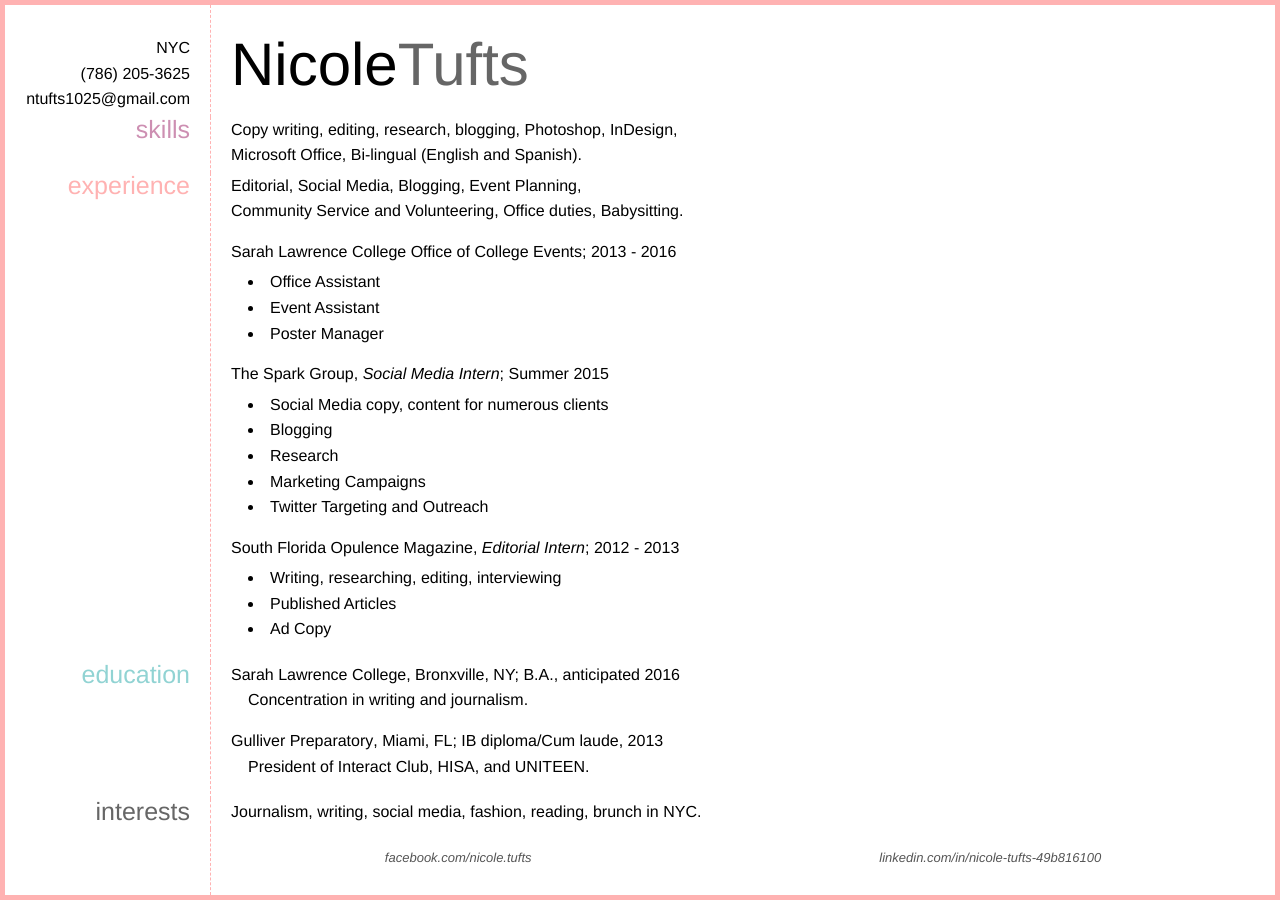
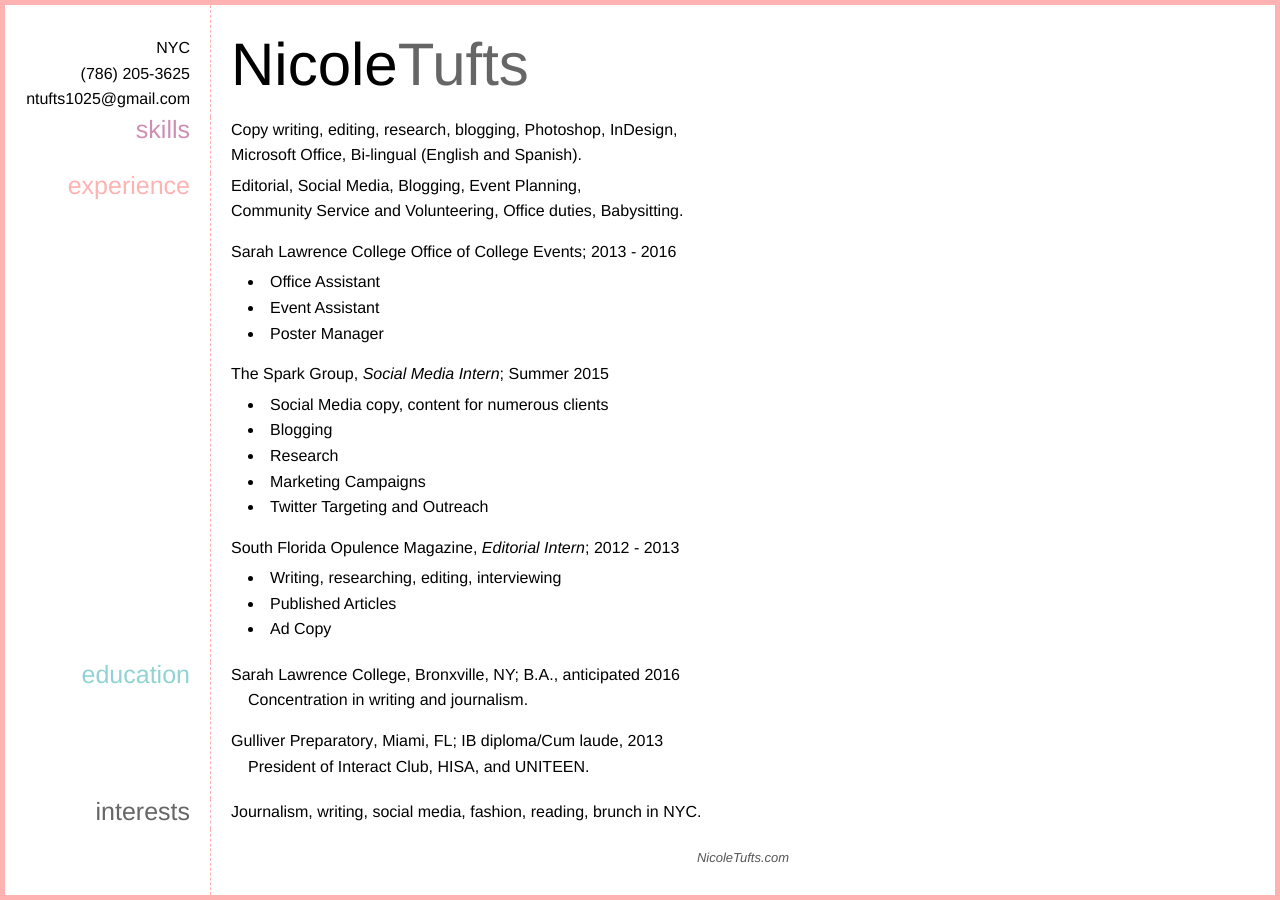
Before and after one commit to nicoletufts/nicoletufts.github.io, a Jekyll site: the page resume/resume.html, which Jekyll copies as it is, in a window 1280 px wide. Built offline with Jekyll 4.4.1, drawn with Linux system fonts in a browser that asks for light colours; nearby versions of some CDN libraries.

Commit message:
put website url on resume

```diff
--- a/resume/resume.html
+++ b/resume/resume.html
@@ -98,11 +98,14 @@
 			<div id="footer" class="row">
 				<div class="side"></div>
 				<div class="main">
-					<div>
+					<!-- <div>
 						<a href="https://www.facebook.com/nicole.tufts" target="_blank">facebook.com/nicole.tufts</a>
 					</div>
 					<div>
 						<a href="http://www.linkedin.com/in/nicole-tufts-49b816100" target="_blank">linkedin.com/in/nicole-tufts-49b816100</a>
+					</div> -->
+					<div>
+						<a href="http://www.nicoletufts.com" target="_blank">NicoleTufts.com</a>
 					</div>
 				</div>
 			</div>
```
